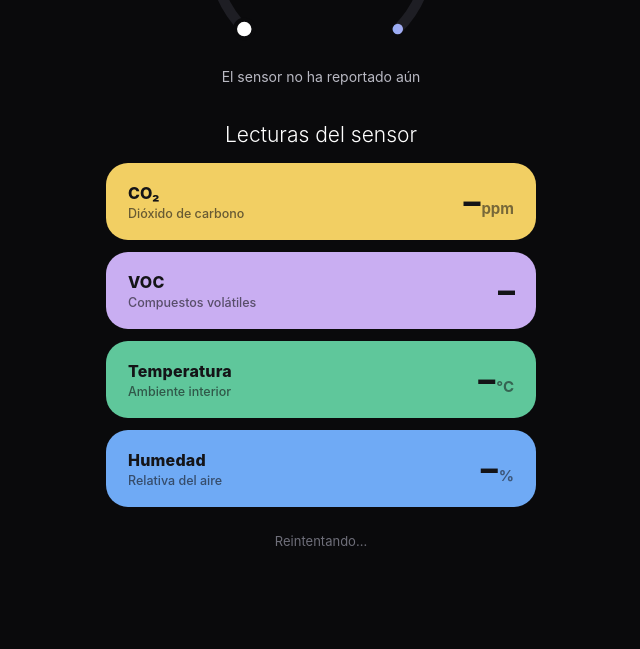
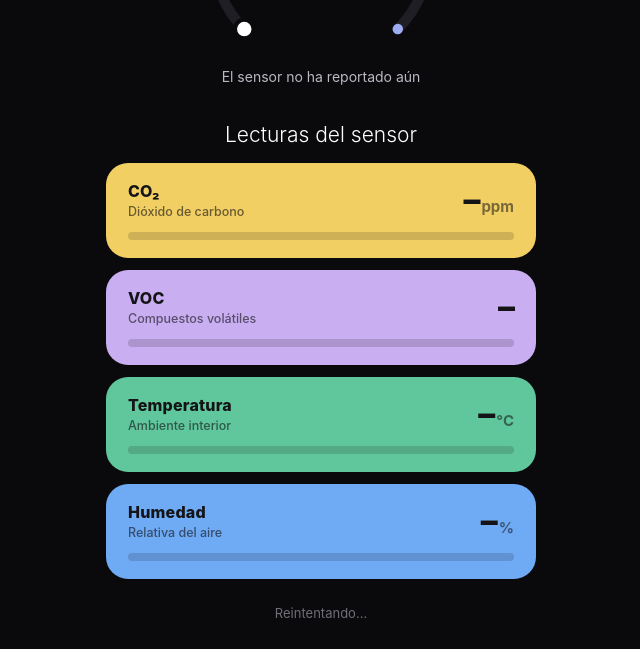
Before and after one commit to ithesk/airtodos, a website: page index.html in a window 1280 px wide. Shown: the part 341-990 px from the top of the page, without its empty margins (319-959 px from the left). Before the commit the page ends 918 px from the top, so only its background shows below. Drawn offline with Linux system fonts and the light colour scheme; no server answers.

Commit message:
Barra de progreso en cada tarjeta de lectura
Co-Authored-By: Claude Fable 5 <noreply@anthropic.com>

```diff
--- a/index.html
+++ b/index.html
@@ -55,18 +55,27 @@
 
   .rows { display:flex; flex-direction:column; gap:12px; }
   .row {
-    border-radius:22px; padding:18px 22px;
-    display:flex; align-items:center; justify-content:space-between;
+    border-radius:22px; padding:16px 22px 18px;
     color:var(--card-ink);
   }
   .row.amarillo { background:var(--amarillo); }
   .row.lila     { background:var(--lila); }
   .row.verde    { background:var(--verde); }
   .row.azul     { background:var(--azul); }
+  .r-top { display:flex; align-items:center; justify-content:space-between; }
   .r-label { font-size:16px; font-weight:800; letter-spacing:.2px; }
   .r-sub { font-size:12.5px; font-weight:500; color:var(--card-ink-2); margin-top:3px; }
   .r-val { font-size:34px; font-weight:800; letter-spacing:-1px; white-space:nowrap; }
   .r-val .u { font-size:15px; font-weight:700; opacity:.55; margin-left:2px; letter-spacing:0; }
+  .r-bar {
+    margin-top:12px; height:8px; border-radius:4px;
+    background:rgba(20,20,23,.16); overflow:hidden;
+  }
+  .r-fill {
+    height:100%; width:0%; border-radius:4px;
+    background:rgba(20,20,23,.85);
+    transition:width .9s cubic-bezier(.4,0,.2,1);
+  }
 
   .foot { text-align:center; margin-top:26px; font-size:13px; color:var(--ink-mute); }
 </style>
@@ -109,20 +118,32 @@
 
   <div class="rows">
     <div class="row amarillo">
+      <div class="r-top">
         <div><div class="r-label">CO₂</div><div class="r-sub">Dióxido de carbono</div></div>
         <div class="r-val"><span id="co2b">–</span><span class="u">ppm</span></div>
       </div>
+      <div class="r-bar"><div class="r-fill" id="bar-co2"></div></div>
+    </div>
     <div class="row lila">
+      <div class="r-top">
         <div><div class="r-label">VOC</div><div class="r-sub">Compuestos volátiles</div></div>
         <div class="r-val"><span id="voc">–</span></div>
       </div>
+      <div class="r-bar"><div class="r-fill" id="bar-voc"></div></div>
+    </div>
     <div class="row verde">
+      <div class="r-top">
         <div><div class="r-label">Temperatura</div><div class="r-sub">Ambiente interior</div></div>
         <div class="r-val"><span id="temp">–</span><span class="u">°C</span></div>
       </div>
+      <div class="r-bar"><div class="r-fill" id="bar-temp"></div></div>
+    </div>
     <div class="row azul">
+      <div class="r-top">
         <div><div class="r-label">Humedad</div><div class="r-sub">Relativa del aire</div></div>
         <div class="r-val"><span id="hum">–</span><span class="u">%</span></div>
+      </div>
+      <div class="r-bar"><div class="r-fill" id="bar-hum"></div></div>
     </div>
   </div>
 
@@ -137,6 +158,19 @@ const NIVELES = {
   3:{txt:"Crítico",  color:"var(--rojo)",     sub:"Aire viciado — abre puertas y ventanas"},
 };
 const fmt = (v,d=0) => (v==null||isNaN(v)) ? "–" : Number(v).toFixed(d);
+
+// Rango de cada barra: [min, max] → 0..100%
+const RANGOS = {
+  co2:  [400, 1600],  // ppm: aire exterior → crítico
+  voc:  [0, 500],     // índice VOC de Sensirion
+  temp: [10, 40],     // °C
+  hum:  [0, 100],     // %
+};
+function setBar(id, v, key){
+  const [min,max] = RANGOS[key];
+  const p = (v==null||isNaN(v)) ? 0 : Math.min(100, Math.max(2, (v-min)/(max-min)*100));
+  document.getElementById(id).style.width = p + "%";
+}
 
 // Geometría del arco: 270°, empieza en 135° (abajo-izquierda), cx 150 cy 130 r 105
 function setGauge(p){ // p en 0..1
@@ -161,6 +195,10 @@ async function tick(){
     document.getElementById("voc").textContent  = fmt(d.voc);
     document.getElementById("temp").textContent = fmt(d.temp,1);
     document.getElementById("hum").textContent  = fmt(d.hum,1);
+    setBar("bar-co2",  d.co2,  "co2");
+    setBar("bar-voc",  d.voc,  "voc");
+    setBar("bar-temp", d.temp, "temp");
+    setBar("bar-hum",  d.hum,  "hum");
     // El arco refleja el CO2: 400 ppm (aire exterior) → 1600 ppm (crítico)
     setGauge(Math.min(1, Math.max(0.04, (d.co2-400)/1200)));
     const s = Math.round((Date.now()-d.ts)/1000);
@@ -175,6 +213,8 @@ function noData(){
   document.getElementById("sub").textContent = "El sensor no ha reportado aún";
   document.getElementById("foot").textContent = "Reintentando…";
   setGauge(0);
+  ["bar-co2","bar-voc","bar-temp","bar-hum"].forEach(id =>
+    document.getElementById(id).style.width = "0%");
 }
 tick(); setInterval(tick, 5000);
 </script>
```
Lines whose indentation alone changed are shown as unchanged.
